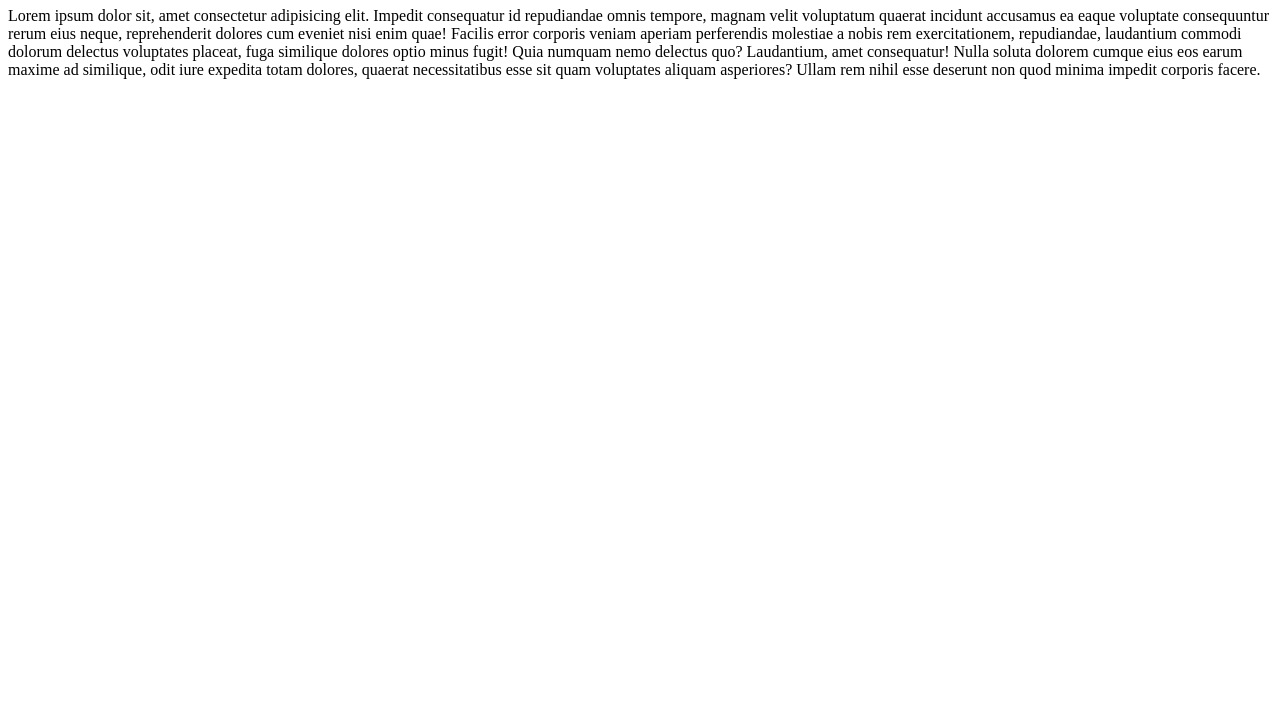
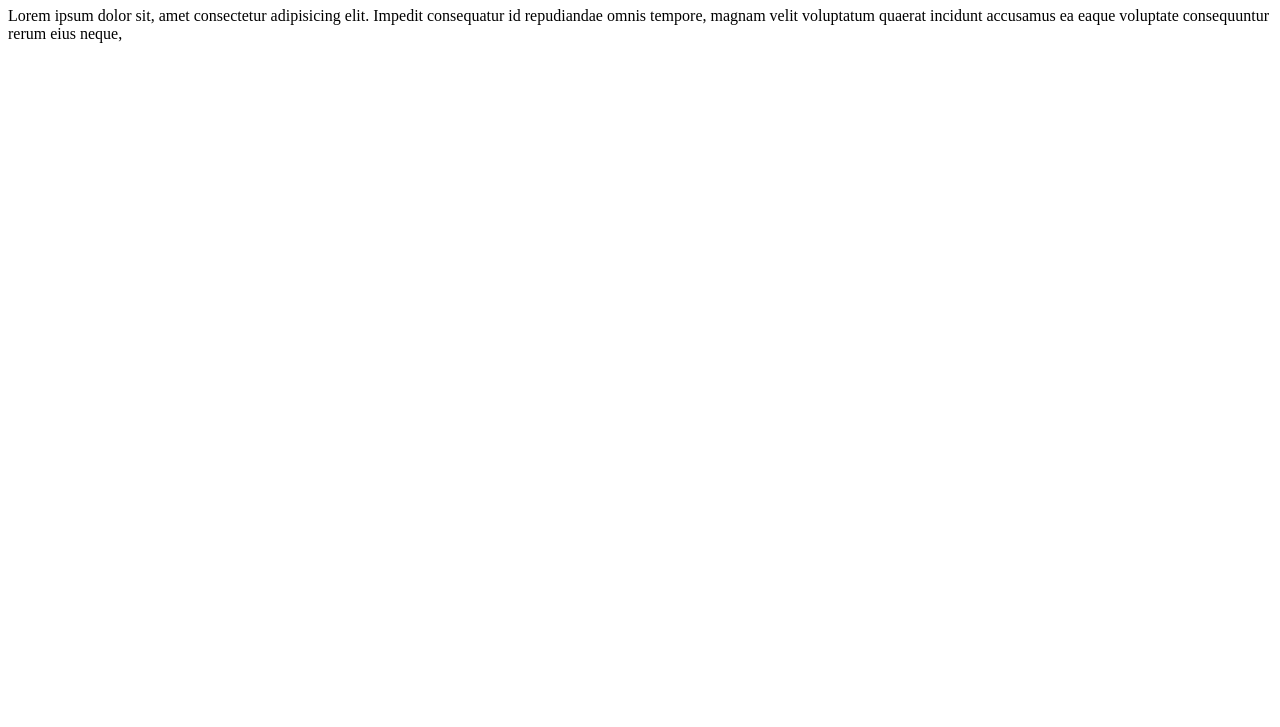
Before and after one commit to sr-sourav-roy/new-js, a plain HTML site: page index.html in a window 1280 px wide. Shown: the part 73-800 px from the top of the page. Drawn offline with Linux system fonts and the light colour scheme.

Commit message:
File_modify

```diff
--- a/index.html
+++ b/index.html
@@ -12,14 +12,7 @@
       Lorem ipsum dolor sit, amet consectetur adipisicing elit. Impedit
       consequatur id repudiandae omnis tempore, magnam velit voluptatum quaerat
       incidunt accusamus ea eaque voluptate consequuntur rerum eius neque,
-      reprehenderit dolores cum eveniet nisi enim quae! Facilis error corporis
-      veniam aperiam perferendis molestiae a nobis rem exercitationem,
-      repudiandae, laudantium commodi dolorum delectus voluptates placeat, fuga
-      similique dolores optio minus fugit! Quia numquam nemo delectus quo?
-      Laudantium, amet consequatur! Nulla soluta dolorem cumque eius eos earum
-      maxime ad similique, odit iure expedita totam dolores, quaerat
-      necessitatibus esse sit quam voluptates aliquam asperiores? Ullam rem
-      nihil esse deserunt non quod minima impedit corporis facere.
+
     </p>
   </body>
 </html>
```
